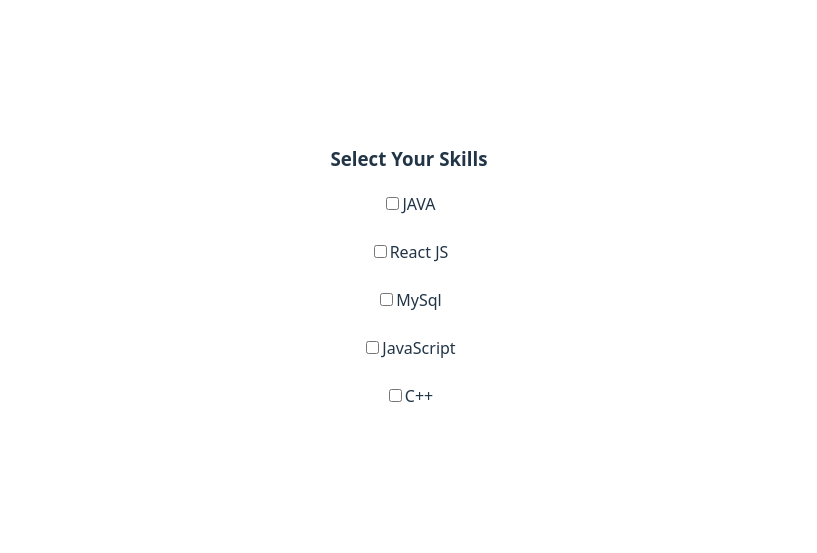
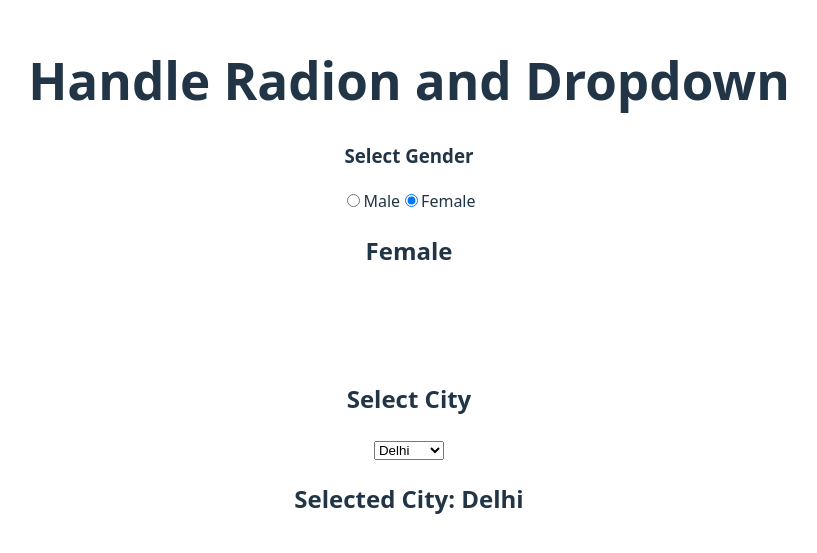
Before and after one commit to GayatriKolhapure/Learn-Online-ReactJS-Step-By-Step, a React (Vite) app in the folder React-3rd/: page / in a window 1280 px wide. Shown: the part 123-676 px from the top of the page, without its empty margins (231-1048 px from the left). Built offline with nearby package versions, Linux system fonts and the light colour scheme.

Commit message:
handle radio button and dropdown

```diff
--- a/React-3rd/src/App.jsx
+++ b/React-3rd/src/App.jsx
@@ -3,6 +3,7 @@ import './App.css'
 import ControlledInp from './ControlledInp'
 import First from './first'
 import HandleCheckBox from './HandleCheckBox'
+import HandleRadioBtn from './HandleRadioBtn'
 import Task1 from './Task1'
 
 function App() {
@@ -13,7 +14,8 @@ function App() {
      {/* <First/> */}
      {/* <Task1 /> */}
      {/* <ControlledInp/> */}
-     <HandleCheckBox />
+     {/* <HandleCheckBox /> */}
+     <HandleRadioBtn />
     </>
   )
 }
--- /dev/null
+++ b/React-3rd/src/HandleRadioBtn.jsx
@@ -0,0 +1,58 @@
+import { useState } from "react";
+
+function HandleRadioBtn() {
+
+
+  const [gender, setGender] = useState("Female");
+  const [city, setCity] = useState('Delhi');
+
+  const CheckCity = (event) =>{
+    setCity(event.target.value)
+  }
+
+
+  return (
+    <>
+      <h1>Handle Radion and Dropdown</h1>
+
+      <h3>Select Gender</h3>
+      <input
+        type="radio"
+        name="gender"
+        id="male"
+        value={"Male"}
+          checked={gender=="Male"}
+        onChange={(event) => setGender(event.target.value)}
+      />
+      <label htmlFor="male">Male</label>
+      <input
+        type="radio"
+        name="gender"
+        id="female"
+        value={"Female"}
+        checked={gender=="Female"}
+        onChange={(event) => setGender(event.target.value)}
+      />
+      <label htmlFor="female">Female</label>
+
+      <h2>{gender.toString()}</h2>
+
+
+      <br/> <br/> <br/>
+
+
+
+      <h2>Select City</h2>
+      <select  value={city} onChange={CheckCity}>
+        <option value={"Delhi"}>Delhi</option>
+        <option value={"Noida"} >Noida</option>
+        <option value={"Pune"} >Pune</option>
+        <option value={"Mumbai"} >Mumbai</option>
+      </select>
+
+
+      <h2>Selected City: {city}</h2>
+    </>
+  );
+}
+export default HandleRadioBtn;
```
